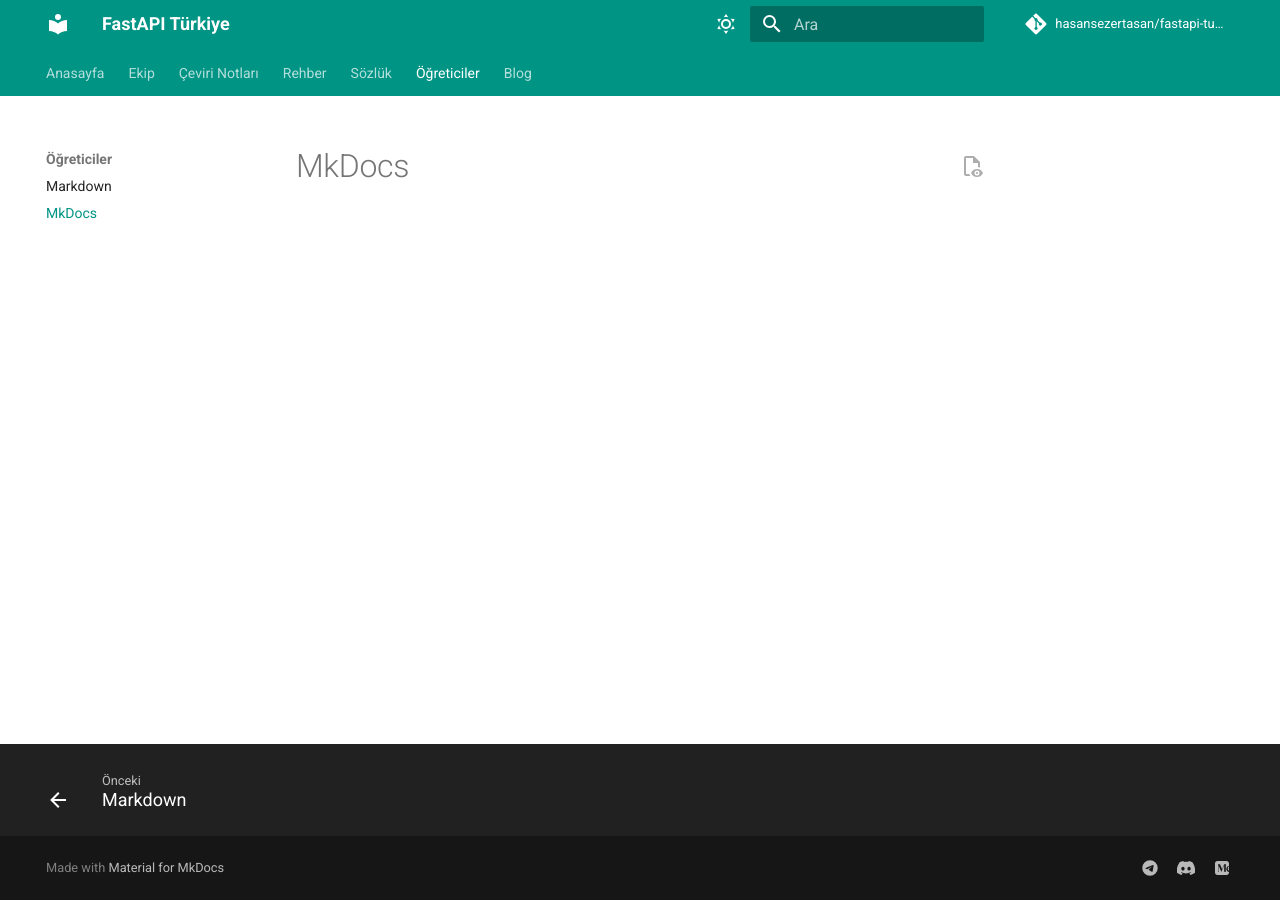
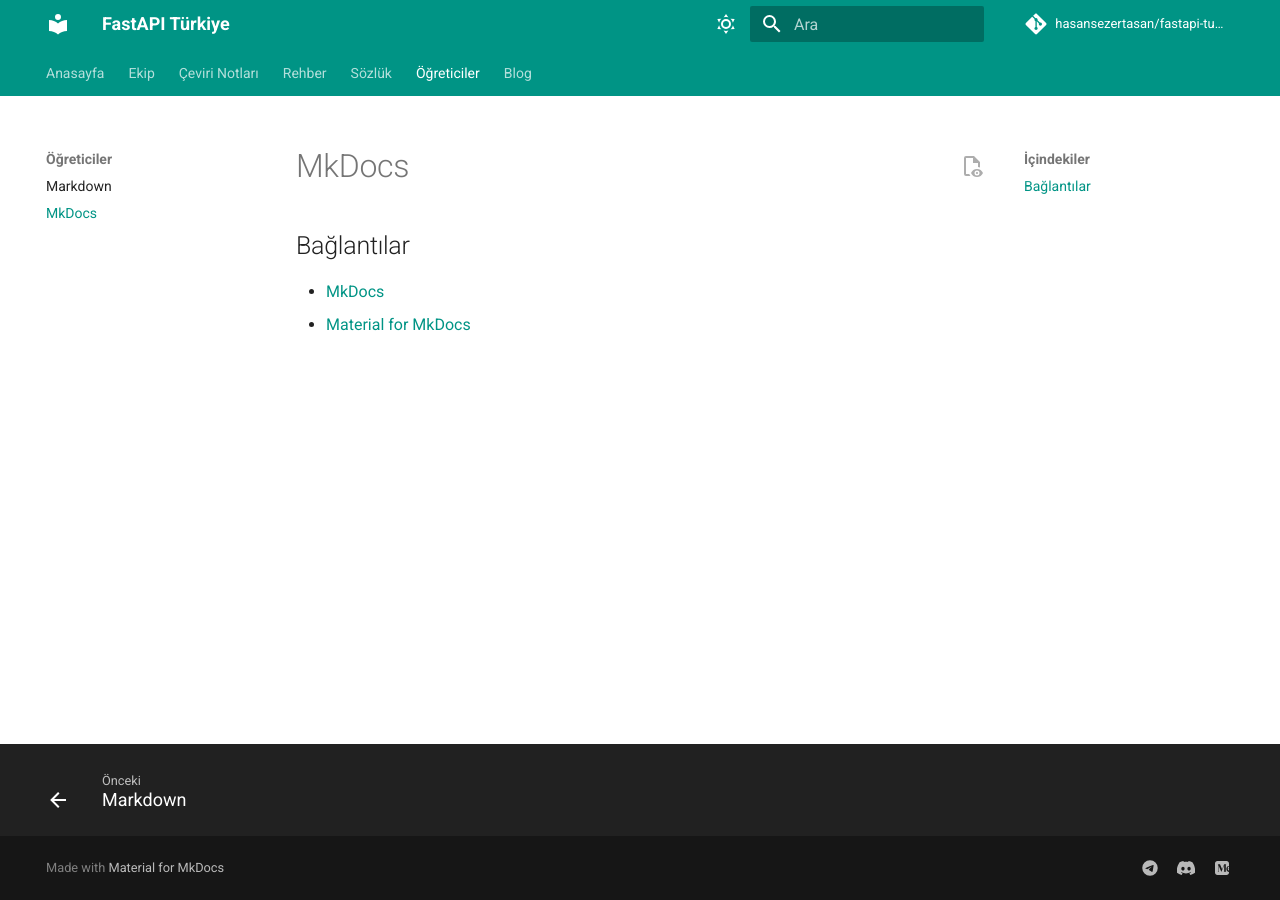
Before and after one commit to hasansezertasan/fastapi-turkiye, an MkDocs documentation site: the page built from docs/tutorials/mkdocs.md, in a window 1280 px wide. Built offline with MkDocs 1.6.1 and Material for MkDocs 9.7.7, drawn with Linux system fonts in a browser that asks for light colours; comment, search, counter and statistics services are not loaded.

Commit message:
Assets klasörüne logo eklendi, tutorials Markdown ve MkDocs için 'tutorials' bölümü oluşturuldu. Medium bağlantısı güncellendi.

```diff
--- a/docs/tutorials/mkdocs.md
+++ b/docs/tutorials/mkdocs.md
@@ -1 +1,6 @@
 # MkDocs
+
+## Bağlantılar
+
+- [MkDocs](https://www.mkdocs.org/)
+- [Material for MkDocs](https://squidfunk.github.io/mkdocs-material/)
```
Also changed, not shown: docs/tutorials/markdown.md (+5 -0 lines), docs/assets/logo-teal.svg (added), docs/assets/logo-white.svg (added).
